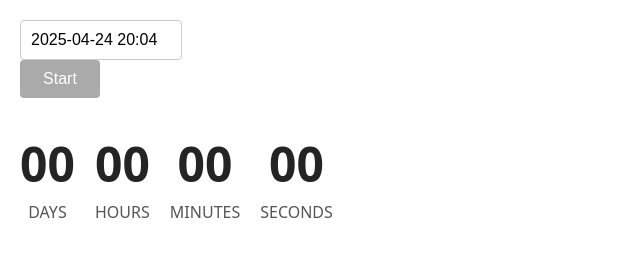
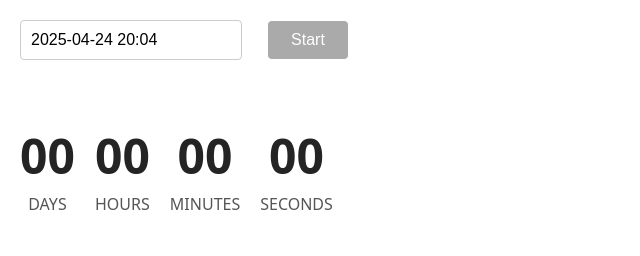
Before and after one commit to andriishmorhan/js-hw-10-new, a website built with Vite: page src/1-timer.html in a window 1280 px wide. Shown: the top 256 px of the page, without its empty margins (0-640 px from the left). Built offline with nearby package versions, Linux system fonts and the light colour scheme.

Commit message:
first task css done
all good

```diff
--- a/src/1-timer.html
+++ b/src/1-timer.html
@@ -7,8 +7,10 @@
     <link rel="stylesheet" href="./css/styles.css" />
   </head>
   <body>
-    <input type="text" id="datetime-picker" />
-    <button type="button" data-start>Start</button>
+    <div class="input-group">
+      <input type="text" id="datetime-picker" />
+      <button type="button" data-start disabled>Start</button>
+    </div>
 
     <div class="timer">
       <div class="field">
--- a/src/css/timer.css
+++ b/src/css/timer.css
@@ -1,10 +1,17 @@
+.input-group {
+  display: flex;
+  align-items: center;
+  gap: 16px;
+  margin-bottom: 30px;
+}
+
 #datetime-picker {
   padding: 10px;
   font-size: 16px;
   border: 1px solid #ccc;
   border-radius: 4px;
   margin-right: 10px;
-  width: 140px;
+  width: 200px;
 }
 
 button[data-start] {
```
